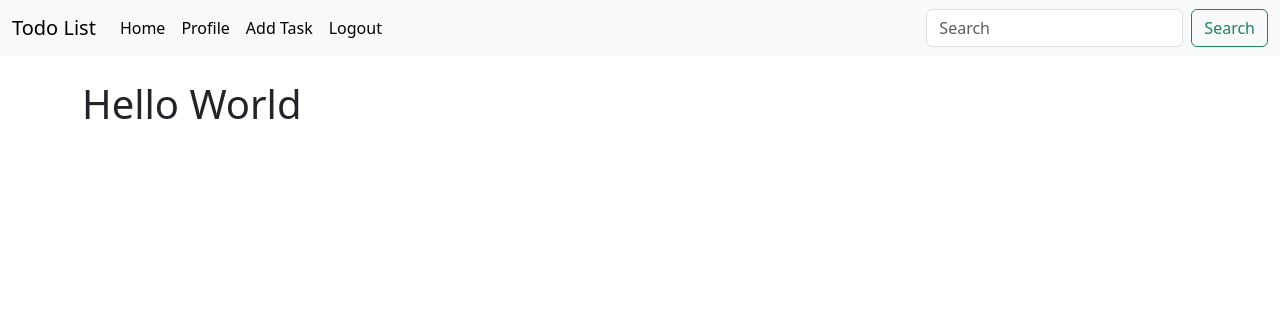
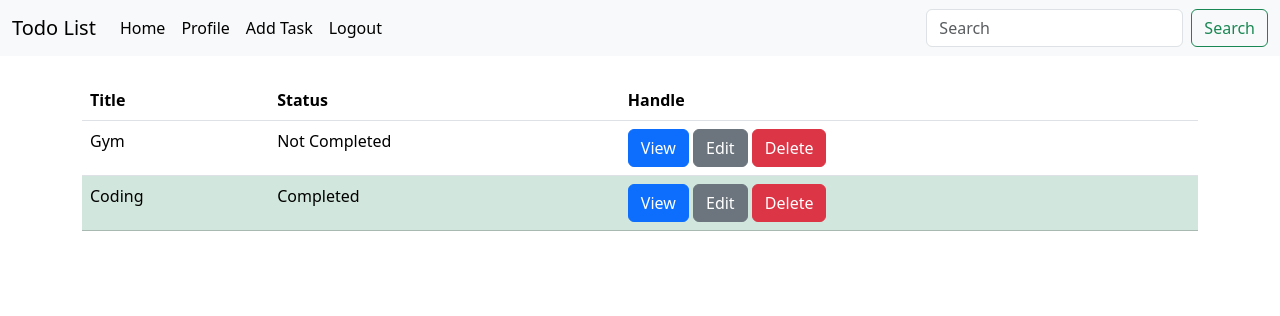
Before and after one commit to ashifthekkupuram/todo-list, a Django app: page / in a window 1280 px wide. Shown: the top 316 px of the page. Run offline with Django 4.2, Linux system fonts and the light colour scheme; a user stored in the database is signed in; data comes from the database, SQL or seed files in the repository; both versions use the stored data as it was after the commit.

Commit message:
displayed tasks in home created by the logged user

```diff
--- a/base/templates/base/home.html
+++ b/base/templates/base/home.html
@@ -1,5 +1,42 @@
 {% extends 'index.html' %}
 {% block title %}Home{% endblock title %}
 {% block content %}
-<h1>Hello World</h1>
+<table class="table">
+    <thead>
+      <tr>
+        <th scope="col">Title</th>
+        <th scope="col">Status</th>
+        <th scope="col">Handle</th>
+      </tr>
+    </thead>
+    <tbody>
+      {% if tasks %}
+      {% for task in tasks %}
+      {% if task.completed %}
+      <tr class="table-success">
+        <td>{{ task.title }}</td>
+        <td>Completed</td>
+        <td>
+            <a href="" class="btn btn-primary">View</a>
+            <a href="" class="btn btn-secondary">Edit</a>
+            <a href="" class="btn btn-danger">Delete</a>
+        </td>
+      </tr>
+      {% else %}
+      <tr>
+        <td>{{ task.title }}</td>
+        <td>Not Completed</td>
+        <td>
+            <a href="" class="btn btn-primary">View</a>
+            <a href="" class="btn btn-secondary">Edit</a>
+            <a href="" class="btn btn-danger">Delete</a>
+        </td>
+      </tr>
+      {% endif %}
+      {% endfor %}
+      {% else %}
+      <legend>No Tasks were added!</legend>
+      {% endif %}
+    </tbody>
+</table>
 {% endblock content %}
--- a/base/urls.py
+++ b/base/urls.py
@@ -1,6 +1,6 @@
 from django.urls import path
-from . import views
+from .views import HomeView
 
 urlpatterns = [
-    path('',views.home,name='home')
+    path('',HomeView.as_view(),name='home')
 ]
--- a/base/views.py
+++ b/base/views.py
@@ -1,5 +1,16 @@
+from typing import Any
 from django.shortcuts import render
+from django.views.generic import ListView
+from django.contrib.auth.mixins import LoginRequiredMixin
+from .models import Task
 
 # Create your views here.
-def home(request):
-    return render(request, 'base/home.html')
+class HomeView(LoginRequiredMixin, ListView):
+    model = Task
+    template_name = 'base/home.html'
+    context_object_name = 'tasks'
+
+    def get_context_data(self, **kwargs):
+        context = super().get_context_data(**kwargs)
+        context['tasks'] = context['tasks'].filter(author=self.request.user).order_by('completed')
+        return context
```
Also changed, not shown: db.sqlite3.
